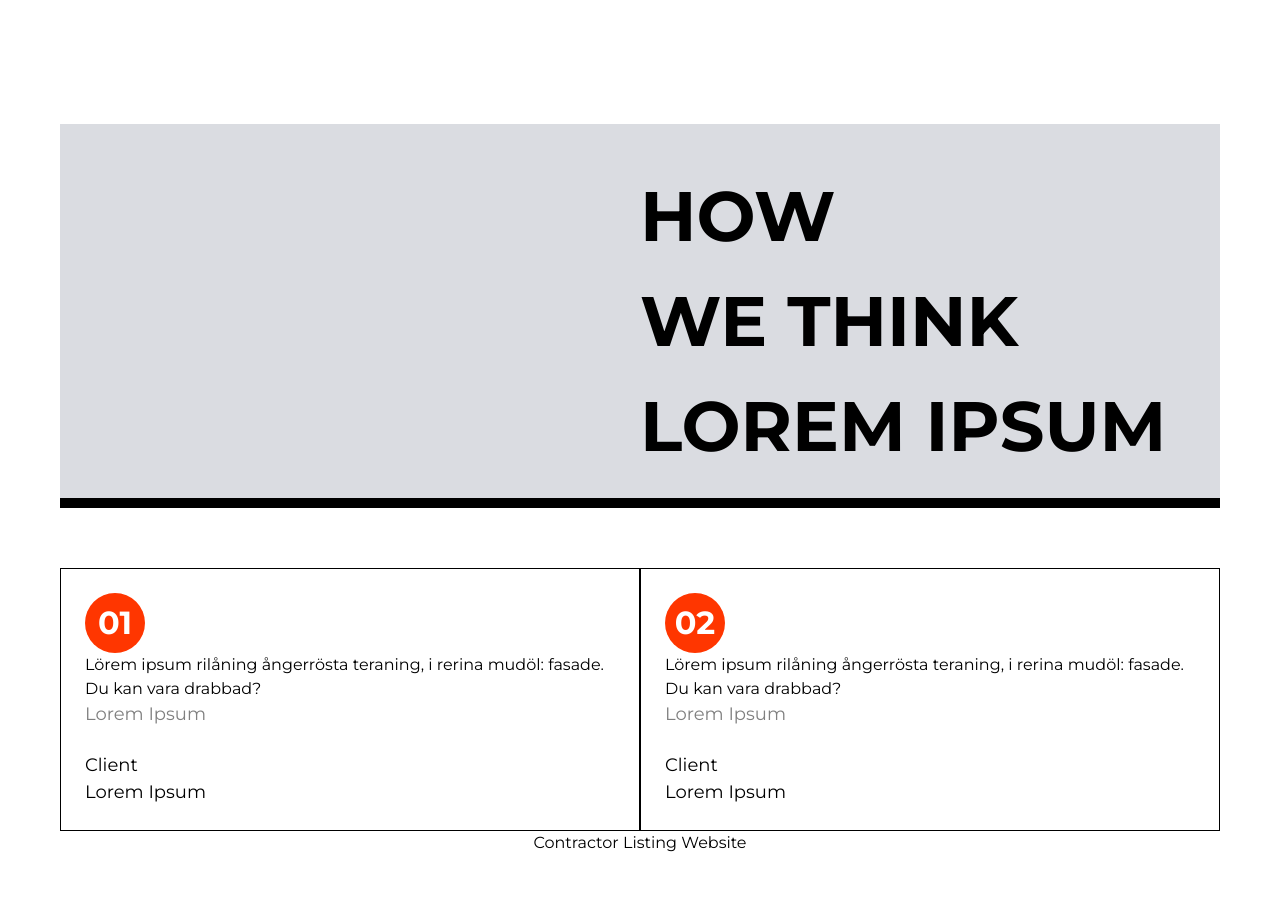
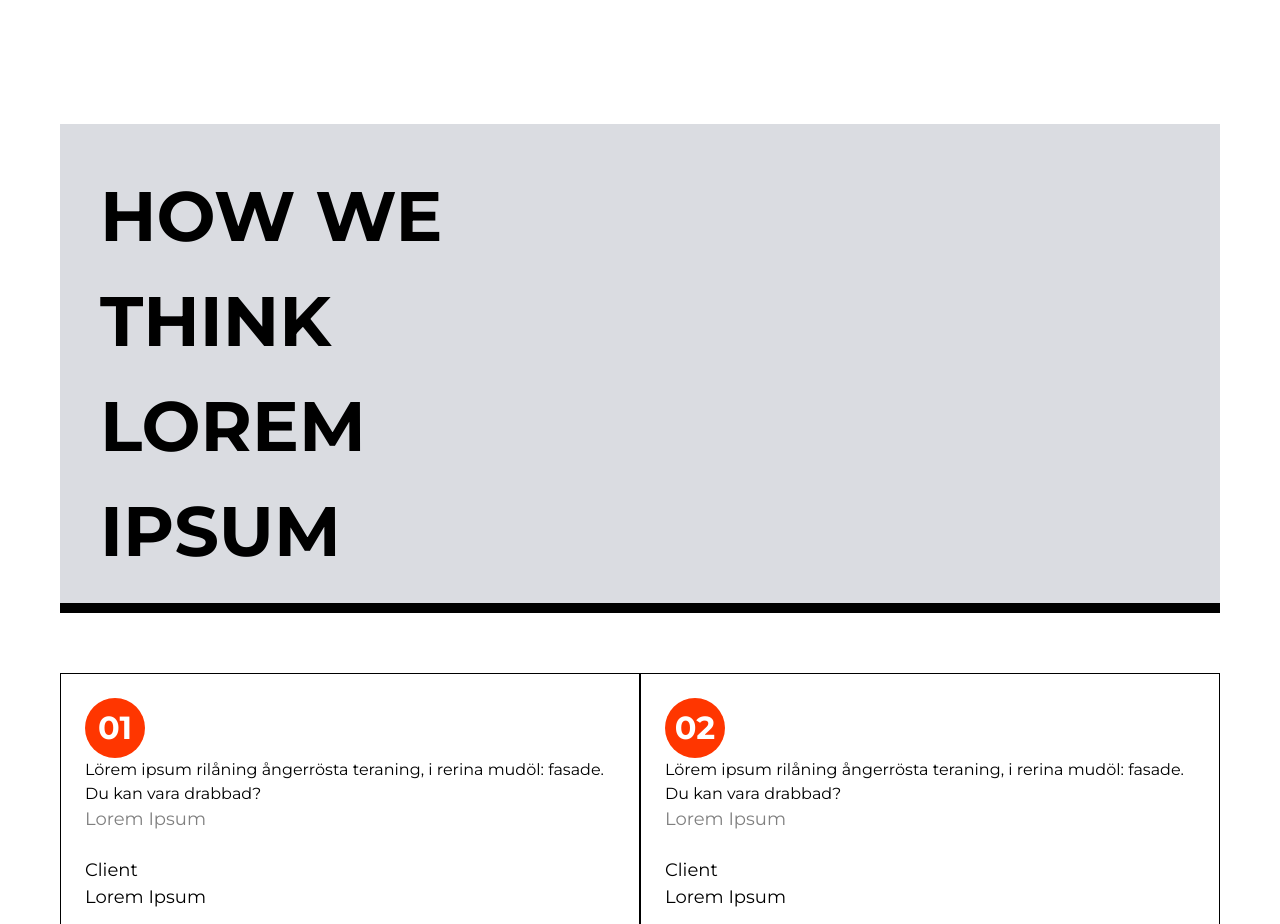
Before and after one commit to euzenwebsites/clientweb, a Next.js app: page / in a window 1280 px wide. Shown: the part 1500-2424 px from the top of the page. Built offline with nearby package versions, Linux system fonts and the light colour scheme.

Commit message:
latest commit

```diff
--- a/app/components/Home.js
+++ b/app/components/Home.js
@@ -7,6 +7,7 @@ import Footer from "./ui/Footer"
 import ReadyToWork from "./ui/ReadyToWork"
 import PopupHeader from "./ui/PopupHeader";
 import { useEffect, useRef } from "react";
+import LeftHeading from "./ui/LeftHeading";
 
 function Home({ selectedMenu }) {
     const homeRef = useRef(null)
@@ -73,7 +74,7 @@ function Home({ selectedMenu }) {
                         </div>
                     </div>
 
-                    <div style={{ textAlign: "left", backgroundColor: "hsl(223, 11%, 87%)", borderBottom: "10px solid", marginTop: "120px", padding: "40px" }}>
+                    {/* <div style={{ textAlign: "left", backgroundColor: "hsl(223, 11%, 87%)", borderBottom: "10px solid", marginTop: "120px", padding: "40px" }}>
                         <div style={{ width: "50%", display: "inline-flex" }}></div>
                         <div style={{ width: "50%", display: "inline-block" }}>
                             <p className="heading-left">
@@ -82,8 +83,8 @@ function Home({ selectedMenu }) {
                                 lorem ipsum
                             </p>
                         </div>
-                    </div>
-
+                    </div> */}
+                    <LeftHeading/>
 
                     <div style={{ display: "flex", flexWrap: "nowrap", marginTop: "60px", overflowY: "scroll" }}  id="think_div">
                         <div style={{ flex: "0 0 50%", padding: 24, boxSizing: "border-box", border: "1px solid black" }} className="lorem_element">
--- a/app/components/stylessheets/home.css
+++ b/app/components/stylessheets/home.css
@@ -15,11 +15,3 @@
     /* font-family: 'Montserrat'; */
     font-weight: 700
 }
-
-.heading-left{
-    font-weight: 700;
-    font-size: 70px;
-    margin: 0px;
-    height: 80px;
-    text-transform: uppercase ;
-}
--- /dev/null
+++ b/app/components/ui/LeftHeading.js
@@ -0,0 +1,18 @@
+import React from 'react'
+
+const LeftHeading = () => {
+  return (
+    <div  className='left-heading__banner'>
+        {/* <div style={{ width: "50%",  }}></div> */}
+            <div style={{ width: "40%", display: "inline-block" }}>
+                <p className="heading-left">
+                        how
+                        we think
+                        lorem ipsum
+                </p>
+            </div>
+    </div>
+  )
+}
+
+export default LeftHeading
--- a/app/globals.css
+++ b/app/globals.css
@@ -23,3 +23,21 @@
   align-items: center;
   justify-content: center;
 }
+.left-heading__banner{
+  text-align: left;
+  background-color: hsl(223, 11%, 87%);
+  border-bottom: 10px solid;
+  margin-top: 120px;
+  padding: 40px;
+
+}
+.left-heading__banner-inner{
+    width: 40%;
+}
+.heading-left{
+  font-weight: 700;
+  font-size: 70px;
+  margin: 0px;
+  height: 80px;
+  text-transform: uppercase ;
+}
```
